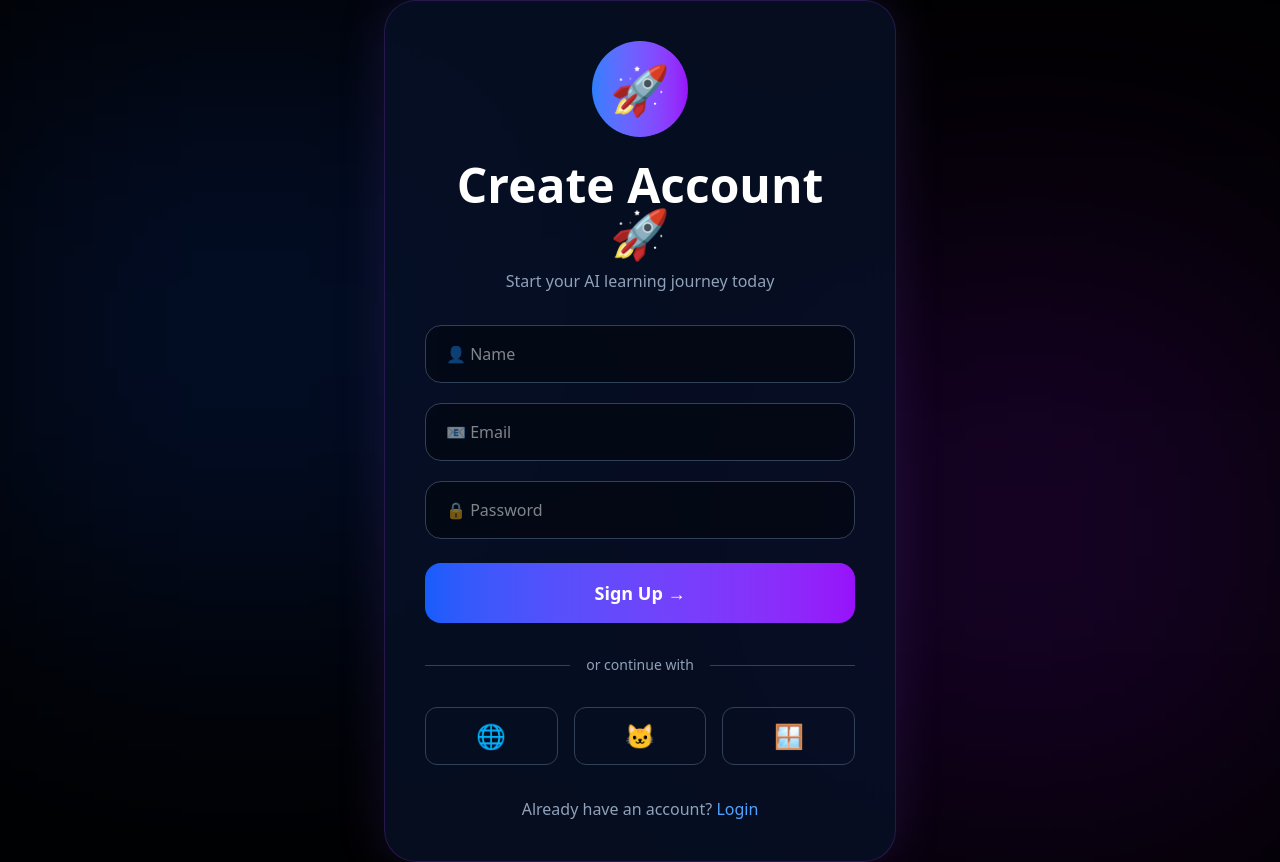
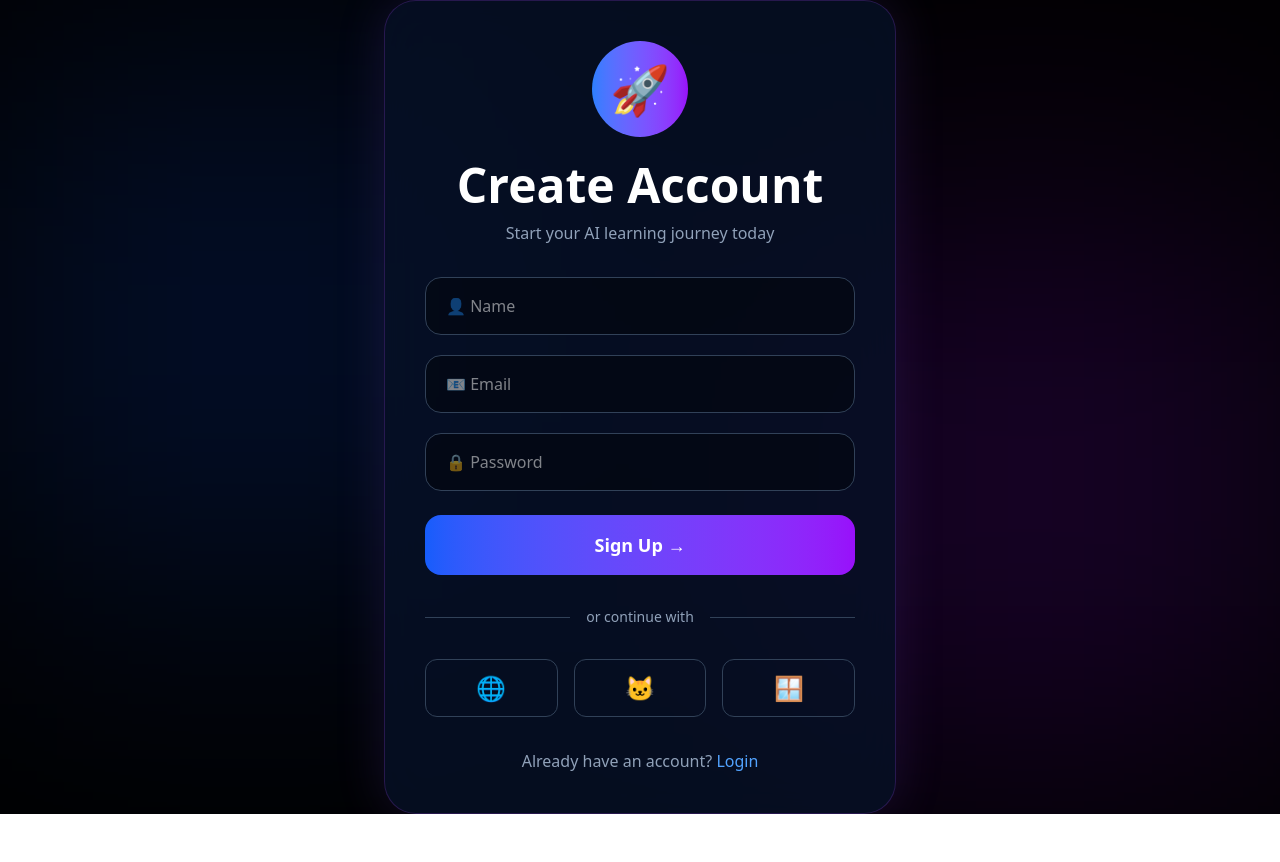
Before and after one commit to sushmitha20reddy/ai-driven-resource-management-platform, a Next.js app in the folder frontend/: page /signup in a window 1280 px wide. After the commit the page ends 814 px from the top, so only its background shows below. Built offline with nearby package versions, Linux system fonts and the light colour scheme.

Commit message:
updated  signup page

```diff
--- a/frontend/app/signup/page.tsx
+++ b/frontend/app/signup/page.tsx
@@ -131,7 +131,7 @@ export default function SignupPage() {
         text-white
       "
       >
-        Create Account 🚀
+        Create Account
       </h1>
 
       <p
```
